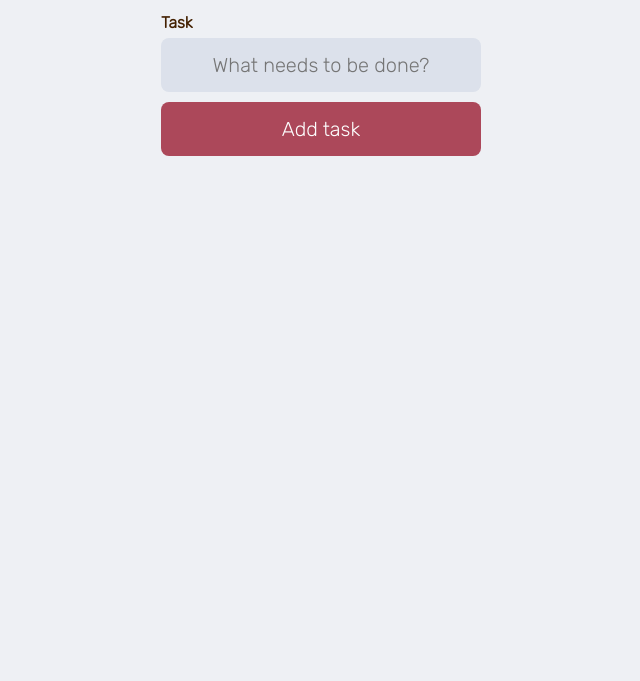
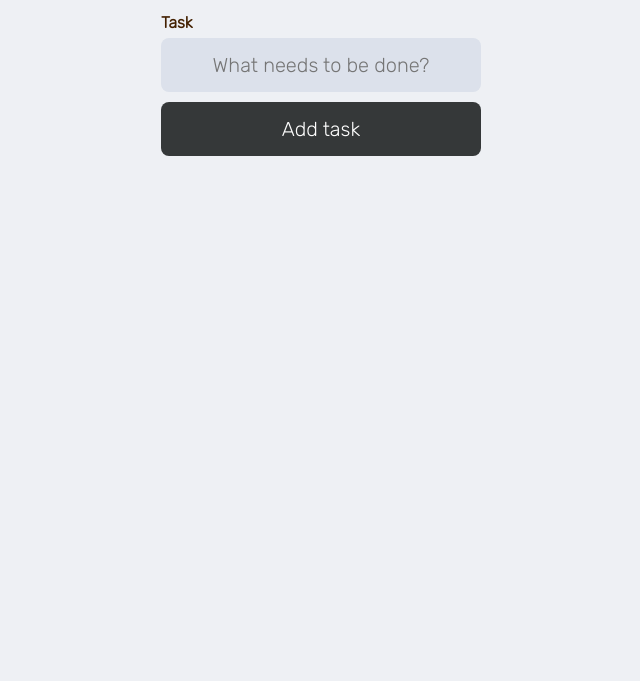
Before and after one commit to abaltazapinto/Momentum, a plain HTML site: page index.html in a window 1280 px wide. Shown: the part 119-800 px from the top of the page, without its empty margins (319-959 px from the left). Drawn offline with Linux system fonts and the light colour scheme; no server answers.

Commit message:
chaged the button color

```diff
--- a/index.css
+++ b/index.css
@@ -49,7 +49,7 @@ input {
 
 button {
     color: #FDFDFD;
-    background-color: #AC485A;
+    background-color: #353839;
     border: 0;
     padding: 15px;
     border-radius: 8px;
```
